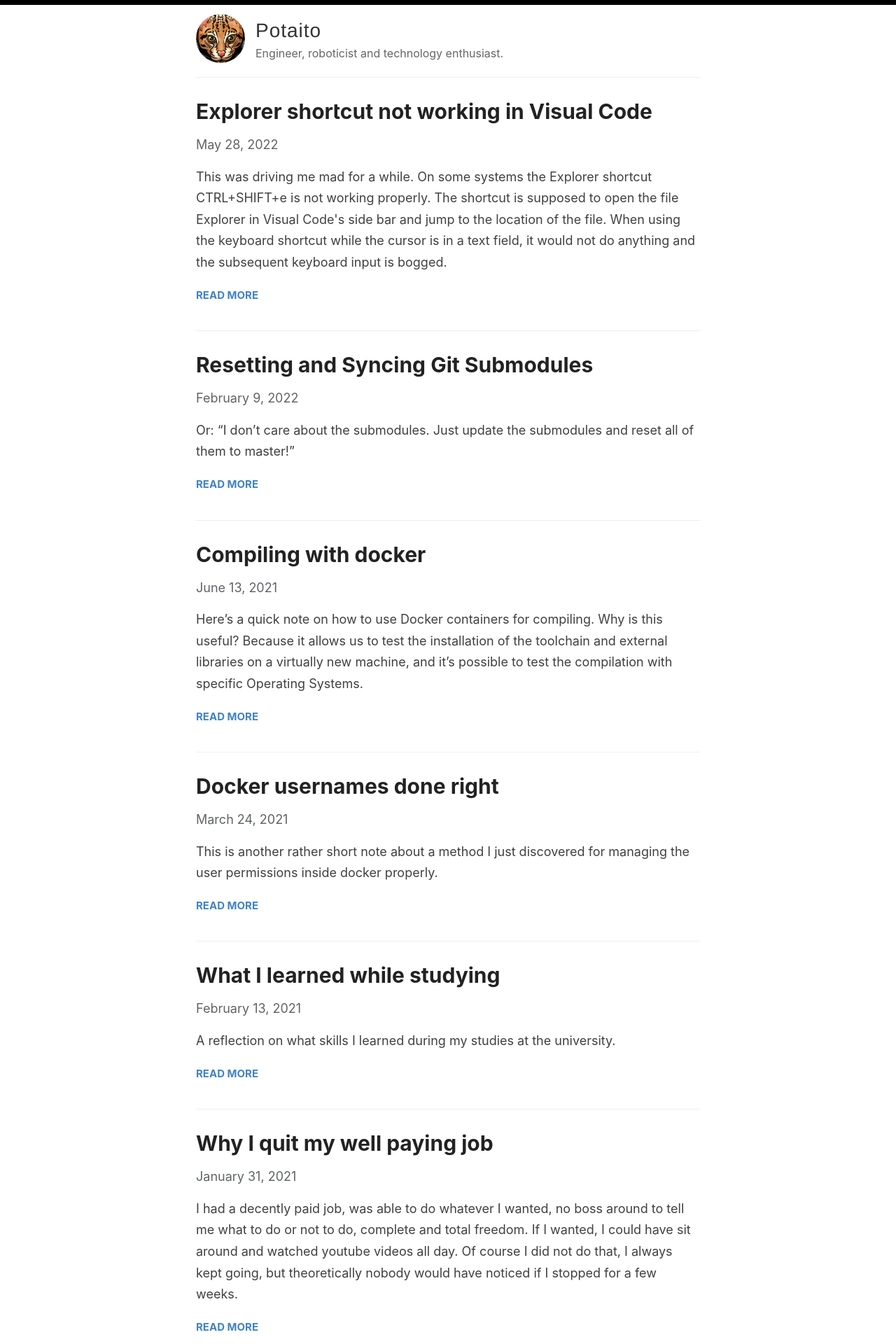
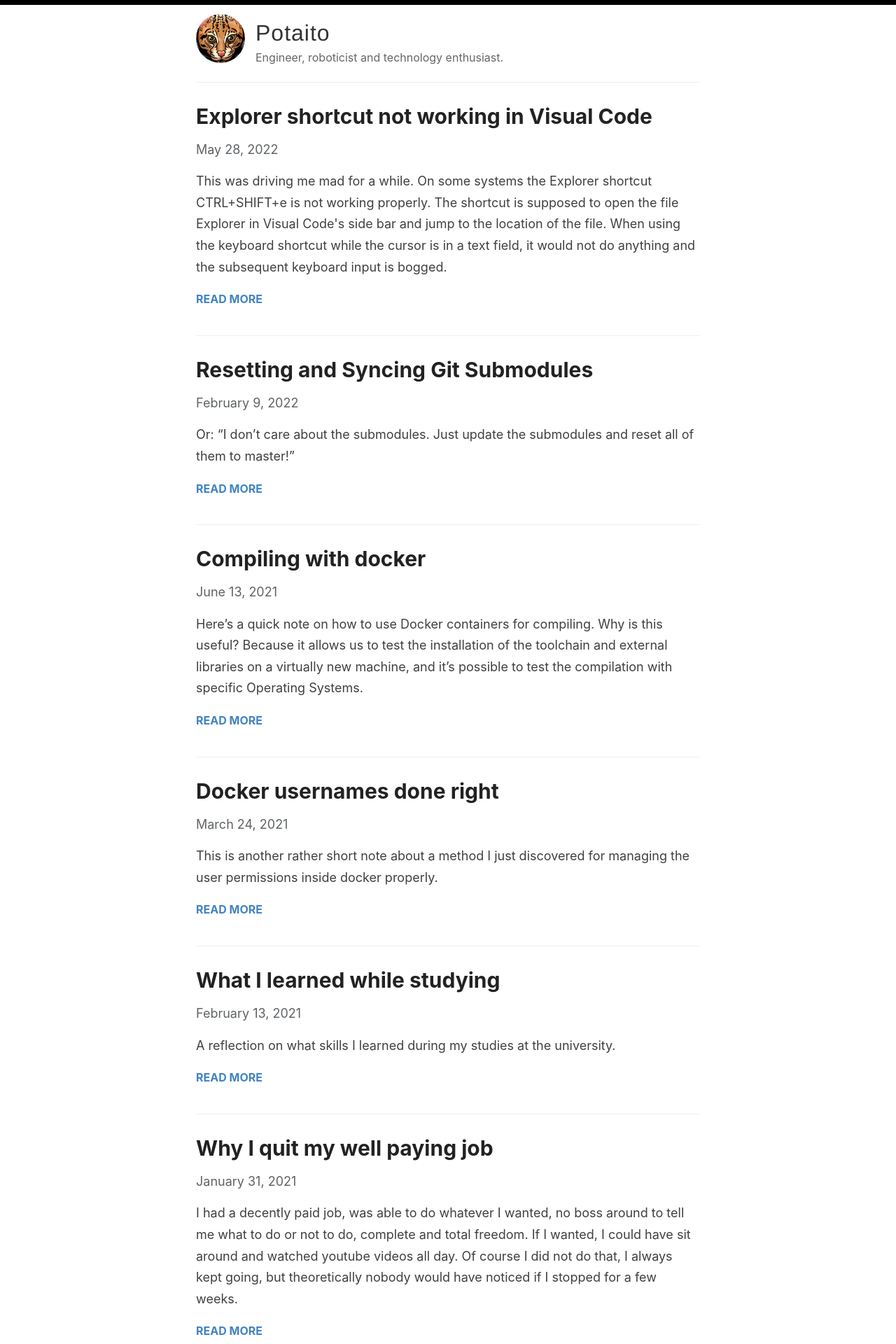
Before and after one commit to potaito/potaito.github.io, a Jekyll site: the page built from index.html, in a window 1280 px wide. Shown: the top 1920 px of the page at 70% size. Built offline with Jekyll 4.4.1, drawn with Linux system fonts in a browser that asks for light colours; the list of posts is cut into pages by our own code.

Commit message:
unify font sizes

```diff
--- a/assets/style.scss
+++ b/assets/style.scss
@@ -310,7 +310,7 @@
   cursor: pointer;
   font-family: $helveticaNeue;
   font-weight: 300;
-  font-size: 28px;
+  font-size: xx-large;
   letter-spacing: 1px;
   text-align: left;
 
@@ -322,7 +322,7 @@
 .site-description {
   margin: -5px 0 0 0;
   color: $gray;
-  font-size: 16px;
+  font-size: medium;
 
   @include mobile {
     margin: 3px 0;
@@ -333,13 +333,13 @@
   float: right;
   margin-top: 23px; // @TODO: Vertically middle align
   font-family: $helveticaNeue;
-  font-size: 18px;
+  font-size: large;
 
   @include mobile {
     float: none;
     margin-top: 9px;
     display: block;
-    font-size: 16px;
+    font-size: large;
   }
 
   a {
@@ -376,7 +376,7 @@
     /*border-left: 2px solid $gray;*/
     padding: 0.1em 1em;
     color: $gray;
-    font-size: 22px;
+    font-size: larger;
     font-style: italic;
     background-color: #ede1ff;
   }
@@ -386,7 +386,7 @@
     /*border-left: 2px solid $gray;*/
     padding: 0.1em 1em;
     color: $gray;
-    font-size: 22px;
+    font-size: x-large;
     font-style: italic;
     background-color: #ddffb5;;
   }
@@ -397,7 +397,7 @@
 
   .read-more {
     text-transform: uppercase;
-    font-size: 15px;
+    font-size: medium;
     font-weight: bold;
   }
 }
@@ -595,7 +595,7 @@
 .chip {
     display: inline-block;
     height: 32px;
-    font-size: 14px;
+    font-size: medium;
     font-weight: 500;
     color: rgba(0,0,0,.6);
     line-height: 32px;
@@ -611,7 +611,7 @@
 }
 
 #gh-latest{
-    font-size: 16px;
+    font-size: medium;
     text-align: center;
 }
 
@@ -624,7 +624,7 @@
 //carbon ads
 #carbonads {
   --width: 180px;
-  --font-size: 14px;
+  --font-size: medium;
 }
 
 #carbonads {
@@ -688,7 +688,7 @@
   text-transform: uppercase;
   letter-spacing: .5px;
   font-weight: 600;
-  font-size: 9px;
+  font-size: small;
   line-height: 0;
 }
 
@@ -698,7 +698,7 @@
 }
 
 .post-tags a {
-  font-size: 14.5px;
+  font-size: medium;
   padding: 2px 13px;
   border: none;
   background-color: #4CAF50;
```
